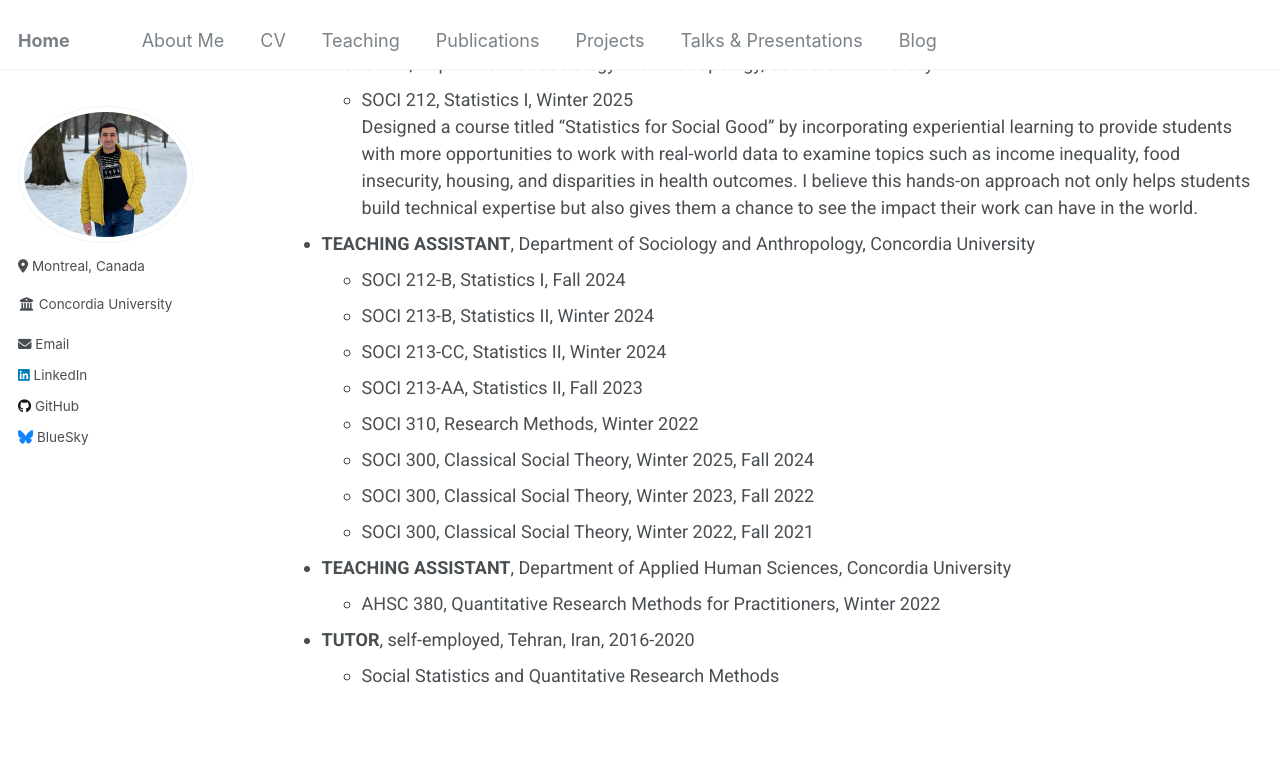
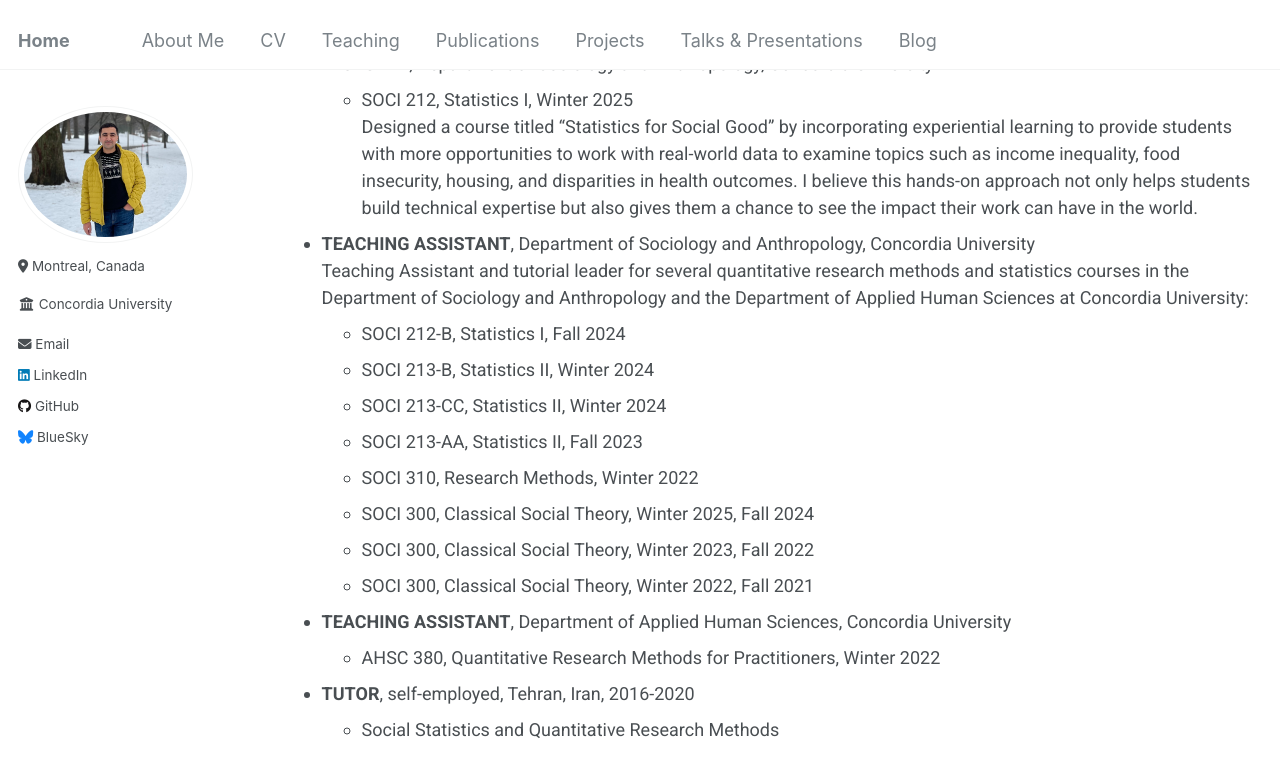
Before and after one commit to Mohsnmonji/mohsnmonji.github.io, a Jekyll site: the page built from _pages/teaching.md, in a window 1280 px wide and 900 px high, scrolled down 831 px. Shown: the top 777 px of the window. Built offline with Jekyll 4.4.1, drawn with Linux system fonts in a browser that asks for light colours.

Commit message:
Update teaching.md

```diff
--- a/_pages/teaching.md
+++ b/_pages/teaching.md
@@ -34,6 +34,7 @@ I approach teaching as an enjoyable experience where students feel encouraged to
   - SOCI 212, Statistics I, Winter 2025
     Designed a course titled “Statistics for Social Good” by incorporating experiential learning to provide students with more opportunities to work with real-world data to examine topics such as income inequality, food insecurity, housing, and disparities in health outcomes. I believe this hands-on approach not only helps students build technical expertise but also gives them a chance to see the impact their work can have in the world.
 - **TEACHING ASSISTANT**, Department of Sociology and Anthropology, Concordia University
+  Teaching Assistant and tutorial leader for several quantitative research methods and statistics courses in the Department of Sociology and Anthropology and the Department of Applied Human Sciences at Concordia University:
   - SOCI 212-B, Statistics I, Fall 2024
   - SOCI 213-B, Statistics II, Winter 2024
   - SOCI 213-CC, Statistics II, Winter 2024
```
